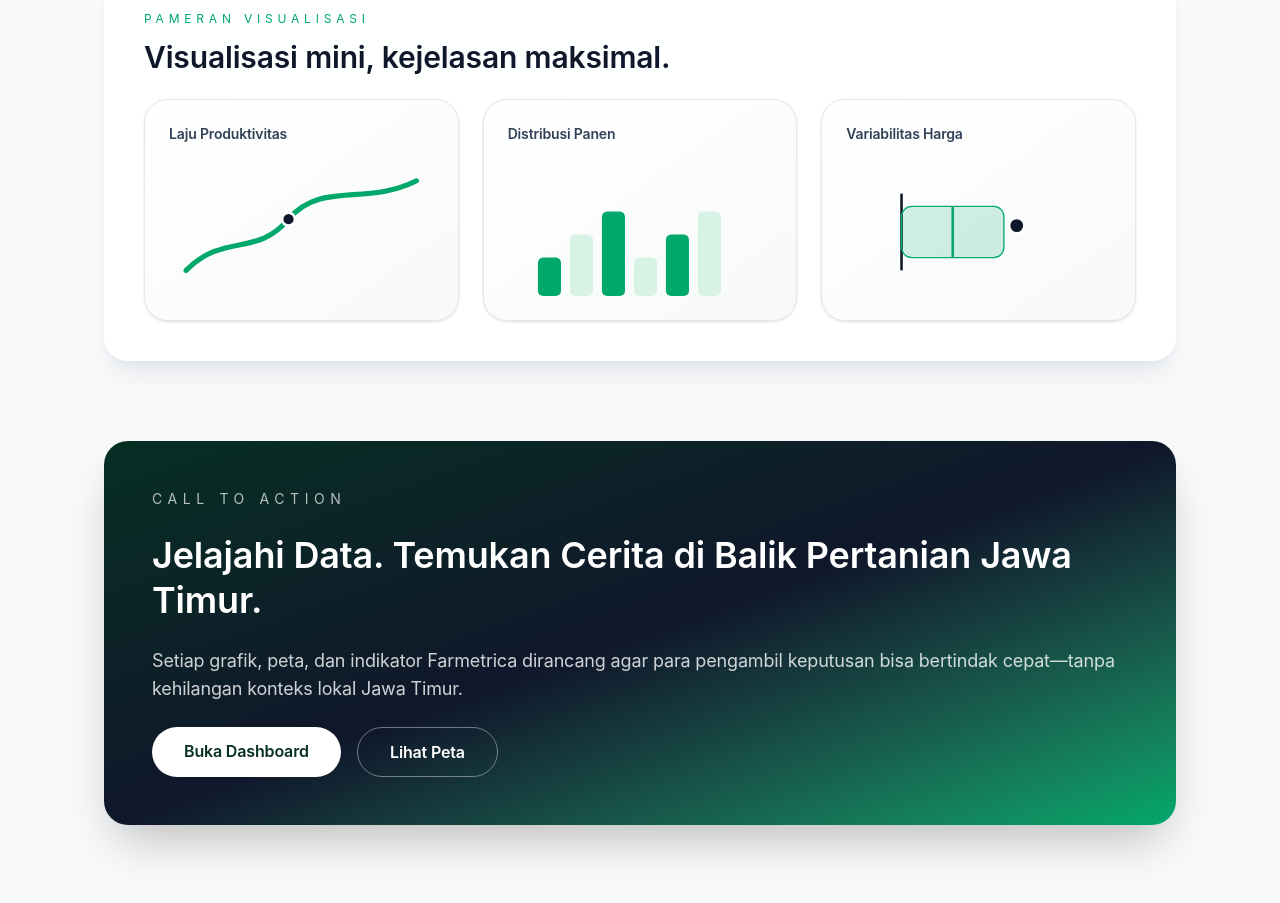
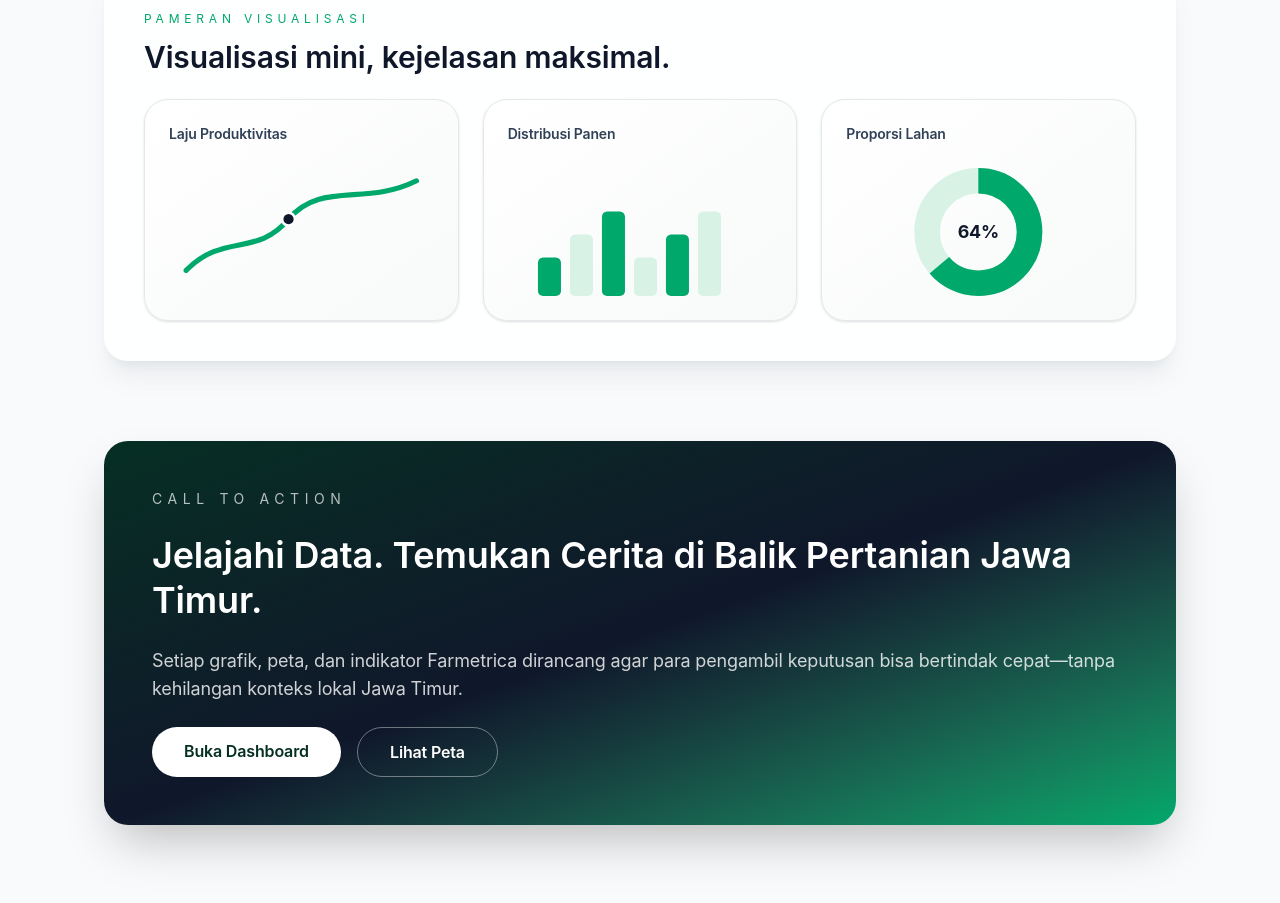
Before and after one commit to dipndipp/farmetrica, a Next.js app: page /home in a window 1280 px wide. Shown: the part 2020-2923 px from the top of the page. Built offline with nearby package versions, Linux system fonts and the light colour scheme.

Commit message:
card changes

```diff
--- a/src/components/pages/HomePage.tsx
+++ b/src/components/pages/HomePage.tsx
@@ -53,7 +53,7 @@ const featureHighlights = [
 const visualizationMocks = [
   { type: "line", title: "Laju Produktivitas" },
   { type: "bars", title: "Distribusi Panen" },
-  { type: "box", title: "Variabilitas Harga" },
+  { type: "pie", title: "Proporsi Lahan" },
 ];
 
 const stats = [
@@ -503,44 +503,37 @@ export function HomePage() {
                     ))}
                   </svg>
                 )}
-                {chart.type === "box" && (
-                  <svg
-                    viewBox="0 0 180 100"
-                    className="h-full w-full text-[var(--accent)]"
-                  >
-                    <line
-                      x1="30"
-                      x2="30"
-                      y1="20"
-                      y2="80"
-                      stroke="#0f172a"
-                      strokeWidth="2"
-                    />
-                    <rect
-                      x="30"
-                      y="30"
-                      width="80"
-                      height="40"
-                      fill="rgba(0,168,107,0.18)"
-                      stroke="#00a86b"
-                      rx="8"
-                    />
-                    <line
-                      x1="70"
-                      x2="70"
-                      y1="30"
-                      y2="70"
-                      stroke="#00a86b"
-                      strokeWidth="2"
+                {chart.type === "pie" && (
+                  <svg viewBox="0 0 180 100" className="h-full w-full">
+                    <circle
+                      cx="90"
+                      cy="50"
+                      r="40"
+                      fill="none"
+                      stroke="#d9f2e6"
+                      strokeWidth="20"
                     />
                     <circle
-                      cx="120"
-                      cy="45"
-                      r="6"
+                      cx="90"
+                      cy="50"
+                      r="40"
+                      fill="none"
+                      stroke="#00a86b"
+                      strokeWidth="20"
+                      strokeDasharray="160 251"
+                      strokeDashoffset="0"
+                      transform="rotate(-90 90 50)"
+                    />
+                    <text
+                      x="90"
+                      y="55"
+                      textAnchor="middle"
+                      fontSize="14"
                       fill="#0f172a"
-                      stroke="white"
-                      strokeWidth="2"
-                    />
+                      fontWeight="bold"
+                    >
+                      64%
+                    </text>
                   </svg>
                 )}
               </div>
```
